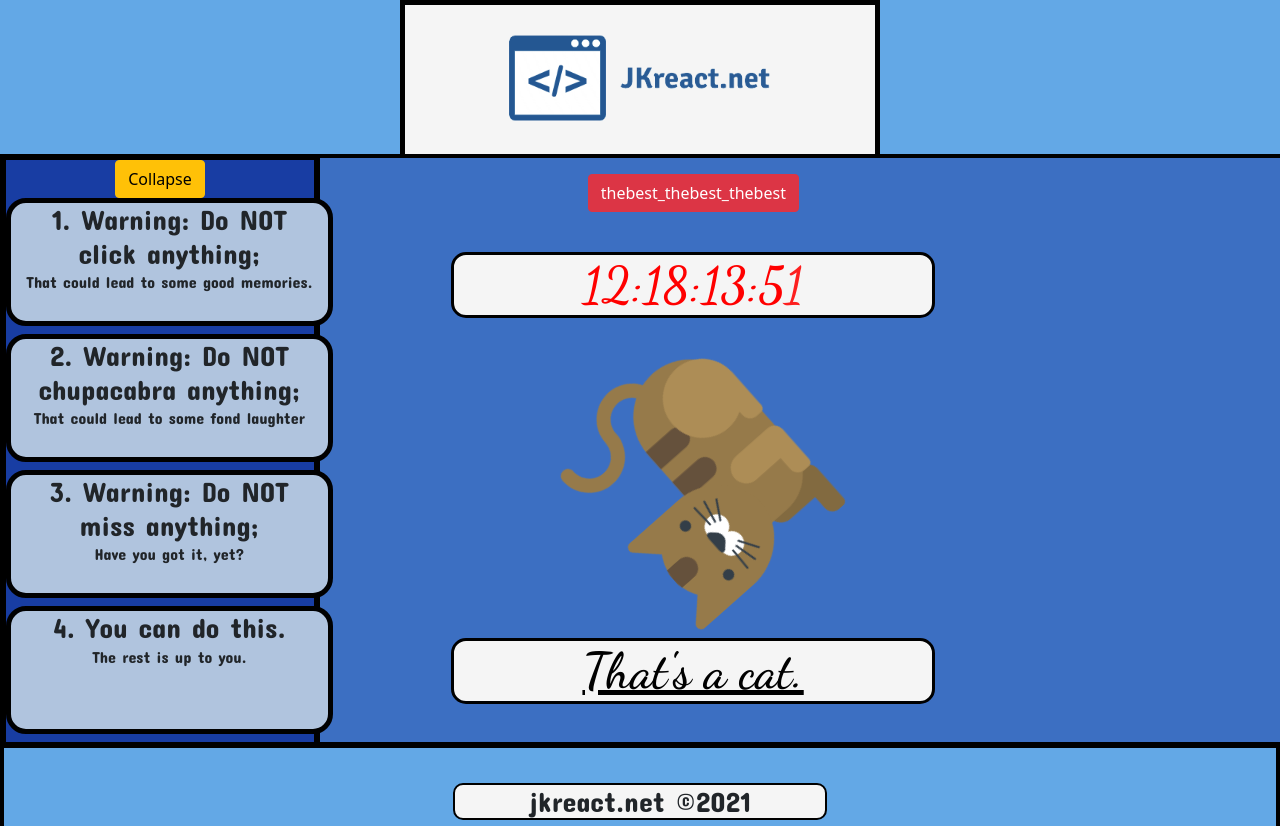
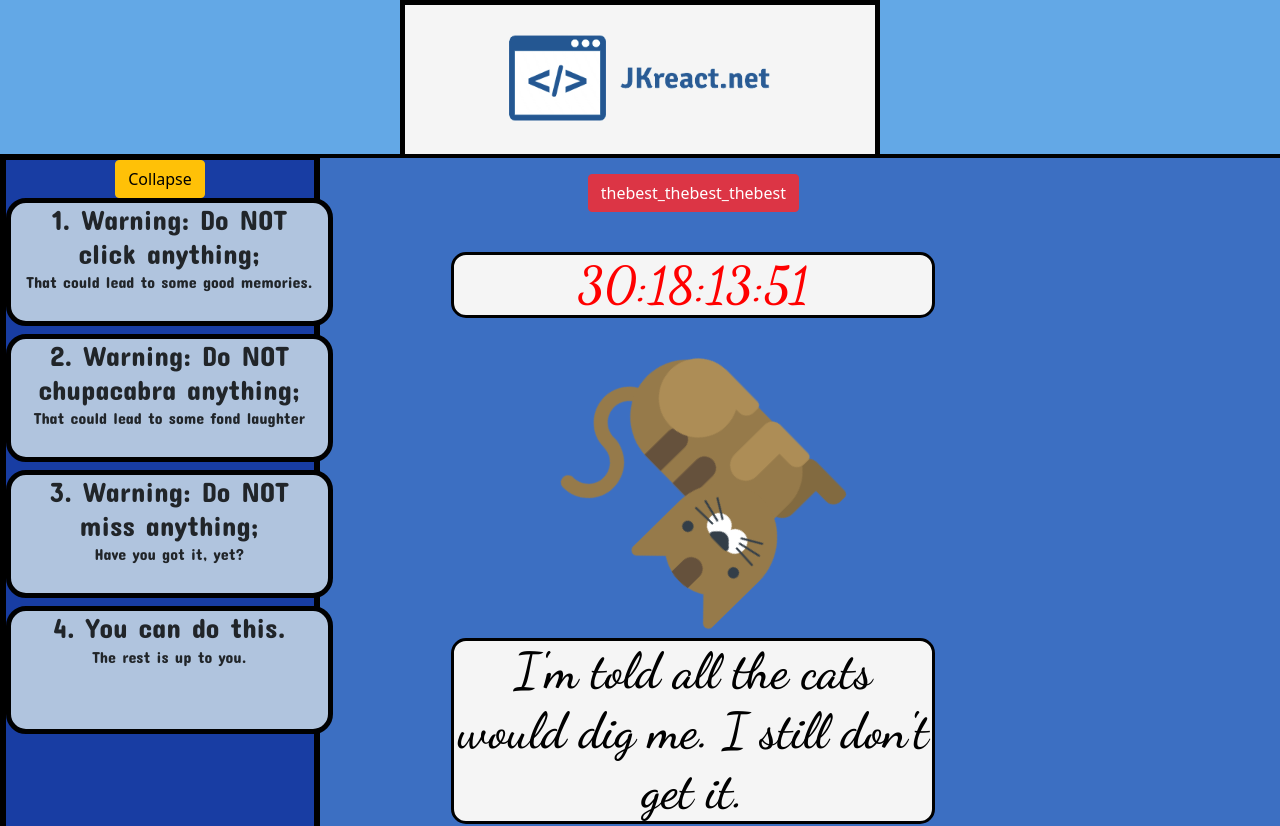
Before and after one commit to jkreal/jkreact, a React (Create React App) app: page / in a window 1280 px wide. Shown: the top 826 px of the page. Built offline with nearby package versions, Linux system fonts and the light colour scheme.

Commit message:
Changed the message for the next holiday

```diff
--- a/src/Components/Dashboard/Content/Content.jsx
+++ b/src/Components/Dashboard/Content/Content.jsx
@@ -5,7 +5,7 @@ import logo from "./cat-svgrepo-com.svg";
 
 let rightNow = new Date();
 let newUpdates = [];
-const countDown = new Date(2021, 7, 30, 0, 0, 0, 0);
+const countDown = new Date(2021, 8, 17, 0, 0, 0, 0);
 
 class Content extends React.Component {
   constructor(props) {
@@ -179,7 +179,7 @@ class Content extends React.Component {
           ) : (
             // End of the conditional
             // This is what is returned when there is no time left
-            <span>Happy Birthday, Mills.</span>
+            <span>Happy Rude Awakening Day!</span>
           )}
         </h1>
 
@@ -191,11 +191,11 @@ class Content extends React.Component {
         <h1 className="cat animate__animated animate__bounceIn animate__delay-2s">
           {this.state.timeLeft < 0 ? (
             <a style={{ color: "black", textDecoration: "none" }} href="https://raft-wars.com/raftwars">
-              I hope it's a good year for you. Stay Awesome.
+              The Rude Awakening
             </a>
           ) : (
-            <a style={{ color: "black" }} href="https://raft-wars.com/raftwars">
-              That's a cat.
+            <a style={{ color: "black", textDecoration: "none" }} href="https://raft-wars.com/raftwars">
+              I'm told all the cats would dig me. I still don't get it.
             </a>
           )}
         </h1>
--- a/src/Components/Dashboard/Dashboard.css
+++ b/src/Components/Dashboard/Dashboard.css
@@ -217,12 +217,12 @@ body {
     }
 
     .cat {
-        width: 20%;
+        width: 50%;
         margin-top: 5vh;
     }
 
     .welcome-text {
-        width: 25%;
+        width: 50%;
     }
 
     .footer-text {
```
